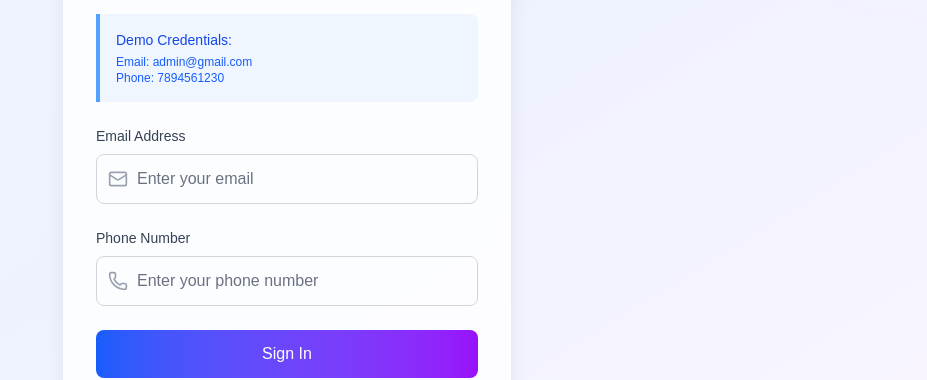
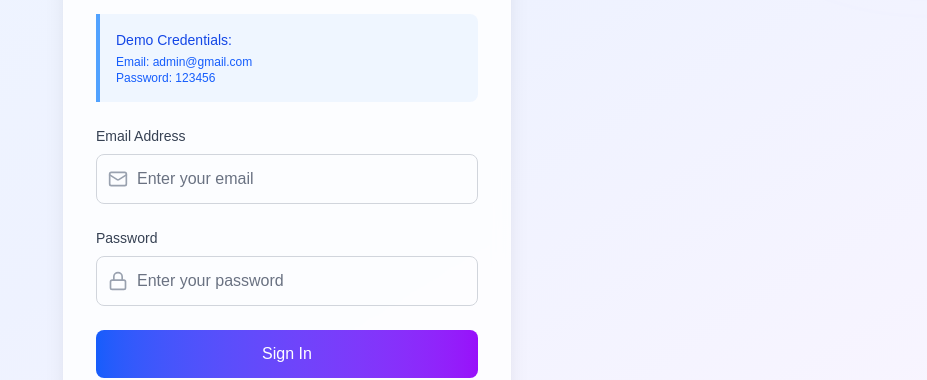
Before and after one commit to gulshan00/teacher-management, a Next.js app: page /login in a window 1280 px wide. Shown: the part 257-637 px from the top of the page, without its empty margins (353-1280 px from the left). Built offline with nearby package versions, Linux system fonts and the light colour scheme.

Commit message:
minor changes

```diff
--- a/app/layout.tsx
+++ b/app/layout.tsx
@@ -1,53 +1,68 @@
-'use client';
+// 'use client';
 
+// import './globals.css';
+// import { useEffect, useState } from 'react';
+// import { useRouter } from 'next/navigation';
+// import { ReactNode } from 'react';
+
+// export default function RootLayout({ children }: { children: ReactNode }) {
+//   const router = useRouter();
+//   const [isLoading, setIsLoading] = useState(true);
+
+//   useEffect(() => {
+//     const checkAuth = () => {
+//       try {
+//         const isAuthenticated = localStorage.getItem('isAuthenticated');
+//         const currentPath = window.location.pathname;
+
+//         console.log('Auth check:', { isAuthenticated, currentPath });
+
+//         if (!isAuthenticated || isAuthenticated === 'false') {
+//           if (currentPath !== '/login') {
+//             router.push('/login');
+//           }
+//         } else {
+//           if (currentPath === '/login') {
+//             router.push('/');
+//           }
+//         }
+//       } catch (error) {
+//         console.error('Auth check error:', error);
+//       } finally {
+//         setIsLoading(false);
+//       }
+//     };
+
+//     setTimeout(checkAuth, 100); // Delay to wait for hydration
+//   }, [router]);
+
+//   if (isLoading) {
+//     return (
+//       <html lang="en">
+//         <body>
+//           <div className="flex items-center justify-center min-h-screen">
+//             <div className="animate-spin rounded-full h-8 w-8 border-b-2 border-blue-600"></div>
+//           </div>
+//         </body>
+//       </html>
+//     );
+//   }
+
+//   return (
+//     <html lang="en">
+//       <body className="flex">
+//         <main className="flex-1 bg-gray-100 min-h-screen">{children}</main>
+//       </body>
+//     </html>
+//   );
+// }
+
+
+// app/layout.tsx
 import './globals.css';
-import { useEffect, useState } from 'react';
-import { useRouter } from 'next/navigation';
 import { ReactNode } from 'react';
 
 export default function RootLayout({ children }: { children: ReactNode }) {
-  const router = useRouter();
-  const [isLoading, setIsLoading] = useState(true);
-
-  useEffect(() => {
-    const checkAuth = () => {
-      try {
-        const isAuthenticated = localStorage.getItem('isAuthenticated');
-        const currentPath = window.location.pathname;
-
-        console.log('Auth check:', { isAuthenticated, currentPath });
-
-        if (!isAuthenticated || isAuthenticated === 'false') {
-          if (currentPath !== '/login') {
-            router.push('/login');
-          }
-        } else {
-          if (currentPath === '/login') {
-            router.push('/');
-          }
-        }
-      } catch (error) {
-        console.error('Auth check error:', error);
-      } finally {
-        setIsLoading(false);
-      }
-    };
-
-    setTimeout(checkAuth, 100); // Delay to wait for hydration
-  }, [router]);
-
-  if (isLoading) {
-    return (
-      <html lang="en">
-        <body>
-          <div className="flex items-center justify-center min-h-screen">
-            <div className="animate-spin rounded-full h-8 w-8 border-b-2 border-blue-600"></div>
-          </div>
-        </body>
-      </html>
-    );
-  }
-
   return (
     <html lang="en">
       <body className="flex">
--- a/app/login/page.tsx
+++ b/app/login/page.tsx
@@ -1,11 +1,11 @@
 'use client';
 import { useState, useEffect } from 'react';
 import { useRouter } from 'next/navigation';
-import { Mail, Phone, Shield } from 'lucide-react';
+import { Mail, Shield, Lock } from 'lucide-react';
 
 export default function LoginPage() {
   const [email, setEmail] = useState('');
-  const [phone, setPhone] = useState('');
+  const [password, setPassword] = useState('');
   const [error, setError] = useState('');
   const [isLoading, setIsLoading] = useState(false);
   const router = useRouter();
@@ -21,15 +21,19 @@ export default function LoginPage() {
     setIsLoading(true);
     setError('');
 
+    // Trim inputs
+    const trimmedEmail = email.trim();
+    const trimmedPassword = password.trim();
+
     await new Promise(resolve => setTimeout(resolve, 1000));
 
-    if (email === 'admin@gmail.com' && phone === '7894561230') {
+    if (trimmedEmail === 'admin@gmail.com' && trimmedPassword === '123456') {
       localStorage.setItem('isAuthenticated', 'true');
-      localStorage.setItem('userEmail', email);
+      localStorage.setItem('userEmail', trimmedEmail);
       setError('');
       router.push('/');
     } else {
-      setError('Invalid email or phone number. Please check your credentials.');
+      setError('Invalid email or password. Please check your credentials.');
     }
 
     setIsLoading(false);
@@ -67,7 +71,7 @@ export default function LoginPage() {
           <div className="bg-blue-50 border-l-4 border-blue-400 p-4 mb-6 rounded-r-lg">
             <p className="text-blue-700 text-sm font-medium mb-1">Demo Credentials:</p>
             <p className="text-blue-600 text-xs">Email: admin@gmail.com</p>
-            <p className="text-blue-600 text-xs">Phone: 7894561230</p>
+            <p className="text-blue-600 text-xs">Password: 123456</p>
           </div>
 
           <div className="space-y-6">
@@ -87,14 +91,14 @@ export default function LoginPage() {
             </div>
 
             <div className="relative">
-              <label className="block text-sm font-medium text-gray-700 mb-2">Phone Number</label>
+              <label className="block text-sm font-medium text-gray-700 mb-2">Password</label>
               <div className="relative">
-                <Phone className="absolute left-3 top-1/2 transform -translate-y-1/2 text-gray-400 w-5 h-5" />
+                <Lock className="absolute left-3 top-1/2 transform -translate-y-1/2 text-gray-400 w-5 h-5" />
                 <input
-                  type="tel"
-                  placeholder="Enter your phone number"
-                  value={phone}
-                  onChange={(e) => setPhone(e.target.value)}
+                  type="password"
+                  placeholder="Enter your password"
+                  value={password}
+                  onChange={(e) => setPassword(e.target.value)}
                   onKeyDown={handleKeyPress}
                   className="w-full pl-10 pr-4 py-3 border border-gray-300 rounded-lg focus:ring-2 focus:ring-blue-500 focus:border-transparent transition-all duration-200 text-gray-900 placeholder-gray-500"
                 />
--- a/app/page.tsx
+++ b/app/page.tsx
@@ -1,5 +1,167 @@
+// 'use client';
+// import React, { useState } from 'react';
+// import Navbar from '@/components/common/Navbar';
+// import Sidebar from '@/components/common/Sidebar';
+// import ViewTeachers from '@/components/teacher/ViewTeachers';
+// import AddNewTeacher from '@/components/teacher/AddNewTeacher';
+// import ActiveTeachers from '@/components/teacher/ActiveTeachers';
+// import InactiveTeachers from '@/components/teacher/InactiveTeachers';
+// import Departments from '@/components/teacher/Departments';
+// import Schedule from '@/components/teacher/Schedule';
+// import {
+//   BarChart3,
+//   PieChart,
+//   Activity,
+//   Calendar,
+//   Users,
+//   BookOpen,
+//   GraduationCap,
+// } from 'lucide-react';
+
+// export default function DashboardPage() {
+//   const [activeNav, setActiveNav] = useState('home');
+//   const [isTeacherExpanded, setIsTeacherExpanded] = useState(false);
+//   const [sidebarOpen, setSidebarOpen] = useState(false);
+
+//   const stats = [
+//     { title: 'Total Students', value: '1,234', change: '+12%', icon: GraduationCap, color: 'bg-blue-500' },
+//     { title: 'Total Teachers', value: '89', change: '+3%', icon: Users, color: 'bg-green-500' },
+//     { title: 'Total Courses', value: '45', change: '+8%', icon: BookOpen, color: 'bg-purple-500' },
+//     { title: 'Active Sessions', value: '28', change: '+15%', icon: Activity, color: 'bg-orange-500' },
+//   ];
+
+//   const recentActivities = [
+//     { id: 1, type: 'teacher', message: 'John Smith added a new assignment', time: '2 hours ago' },
+//     { id: 2, type: 'student', message: 'Sarah Johnson submitted homework', time: '3 hours ago' },
+//     { id: 3, type: 'course', message: 'New course "Advanced Physics" created', time: '5 hours ago' },
+//     { id: 4, type: 'system', message: 'System maintenance completed', time: '1 day ago' },
+//   ];
+
+//   const upcomingEvents = [
+//     { id: 1, title: 'Parent-Teacher Meeting', date: '2024-07-15', time: '10:00 AM' },
+//     { id: 2, title: 'Science Fair', date: '2024-07-20', time: '2:00 PM' },
+//     { id: 3, title: 'Sports Day', date: '2024-07-25', time: '9:00 AM' },
+//   ];
+
+
+
+//   const renderContent = () => {
+//     switch (activeNav) {
+//       case 'home':
+//         return <div className="space-y-6">
+//           <div className="grid grid-cols-1 sm:grid-cols-2 xl:grid-cols-4 gap-6">
+//             {stats.map((stat, index) => (
+//               <div key={index} className="bg-white rounded-xl p-6 shadow-sm border border-gray-200">
+//                 <div className="flex items-center justify-between">
+//                   <div>
+//                     <p className="text-sm font-medium text-gray-600">{stat.title}</p>
+//                     <p className="text-2xl font-bold text-gray-900 mt-1">{stat.value}</p>
+//                     <p className="text-sm text-green-600 mt-1">{stat.change} from last month</p>
+//                   </div>
+//                   <div className={`w-12 h-12 rounded-lg ${stat.color} flex items-center justify-center`}>
+//                     <stat.icon className="w-6 h-6 text-white" />
+//                   </div>
+//                 </div>
+//               </div>
+//             ))}
+//           </div>
+
+//           <div className="grid grid-cols-1 lg:grid-cols-2 gap-6">
+//             <div className="bg-white rounded-xl p-6 shadow-sm border border-gray-200">
+//               <h3 className="text-lg font-semibold text-gray-900 mb-4">Monthly Performance</h3>
+//               <div className="h-64 bg-gray-50 rounded-lg flex flex-col items-center justify-center">
+//                 <BarChart3 className="w-16 h-16 text-gray-400 mb-2" />
+//                 <p className="text-gray-500">Chart visualization would go here</p>
+//               </div>
+//             </div>
+//             <div className="bg-white rounded-xl p-6 shadow-sm border border-gray-200">
+//               <h3 className="text-lg font-semibold text-gray-900 mb-4">Department Distribution</h3>
+//               <div className="h-64 bg-gray-50 rounded-lg flex flex-col items-center justify-center">
+//                 <PieChart className="w-16 h-16 text-gray-400 mb-2" />
+//                 <p className="text-gray-500">Pie chart visualization would go here</p>
+//               </div>
+//             </div>
+//           </div>
+
+//           <div className="grid grid-cols-1 lg:grid-cols-2 gap-6">
+//             <div className="bg-white rounded-xl p-6 shadow-sm border border-gray-200">
+//               <h3 className="text-lg font-semibold text-gray-900 mb-4">Recent Activities</h3>
+//               <div className="space-y-4">
+//                 {recentActivities.map((activity) => (
+//                   <div key={activity.id} className="flex items-start space-x-3">
+//                     <div className="w-2 h-2 bg-blue-500 rounded-full mt-2 flex-shrink-0"></div>
+//                     <div className="flex-1">
+//                       <p className="text-sm text-gray-900">{activity.message}</p>
+//                       <p className="text-xs text-gray-500 mt-1">{activity.time}</p>
+//                     </div>
+//                   </div>
+//                 ))}
+//               </div>
+//             </div>
+//             <div className="bg-white rounded-xl p-6 shadow-sm border border-gray-200">
+//               <h3 className="text-lg font-semibold text-gray-900 mb-4">Upcoming Events</h3>
+//               <div className="space-y-4">
+//                 {upcomingEvents.map((event) => (
+//                   <div key={event.id} className="flex items-center space-x-3 p-3 bg-gray-50 rounded-lg">
+//                     <div className="w-10 h-10 bg-purple-100 rounded-lg flex items-center justify-center">
+//                       <Calendar className="w-5 h-5 text-purple-600" />
+//                     </div>
+//                     <div className="flex-1">
+//                       <p className="text-sm font-medium text-gray-900">{event.title}</p>
+//                       <p className="text-xs text-gray-500">{event.date} at {event.time}</p>
+//                     </div>
+//                   </div>
+//                 ))}
+//               </div>
+//             </div>
+//           </div>
+//         </div>
+
+//       case 'view-teachers':
+//         return <ViewTeachers />;
+//       case 'add-teacher':
+//         return <AddNewTeacher />;
+//       case 'active-teachers':
+//         return <ActiveTeachers />;
+//       case 'inactive-teachers':
+//         return <InactiveTeachers />;
+//       case 'departments':
+//         return <Departments />;
+//       case 'schedule':
+//         return <Schedule />;
+//       default:
+//         return <div className="p-6">Page not found.</div>;
+//     }
+//   };
+
+//   return (
+//     <div className="flex h-screen overflow-hidden bg-gray-50 relative">
+//       <Sidebar
+//         sidebarOpen={sidebarOpen}
+//         setSidebarOpen={setSidebarOpen}
+//         activeNav={activeNav}
+//         setActiveNav={setActiveNav}
+//         isTeacherExpanded={isTeacherExpanded}
+//         toggleTeacherExpanded={() => setIsTeacherExpanded(!isTeacherExpanded)}
+//       />
+
+//       <div className="flex flex-col flex-1 w-full">
+//         <Navbar onToggleSidebar={() => setSidebarOpen(!sidebarOpen)} />
+//         <main className="flex-1 overflow-y-auto px-4 sm:px-6 py-4 sm:py-6">
+//           {renderContent()}
+//         </main>
+//       </div>
+//     </div>
+//   );
+// }
+
+
+
+
 'use client';
-import React, { useState } from 'react';
+
+import React, { useEffect, useState } from 'react';
+import { useRouter } from 'next/navigation';
 import Navbar from '@/components/common/Navbar';
 import Sidebar from '@/components/common/Sidebar';
 import ViewTeachers from '@/components/teacher/ViewTeachers';
@@ -22,6 +184,26 @@ export default function DashboardPage() {
   const [activeNav, setActiveNav] = useState('home');
   const [isTeacherExpanded, setIsTeacherExpanded] = useState(false);
   const [sidebarOpen, setSidebarOpen] = useState(false);
+  const [isLoading, setIsLoading] = useState(true);
+  const router = useRouter();
+
+  // ✅ Auth Check
+  useEffect(() => {
+    const isAuthenticated = localStorage.getItem('isAuthenticated');
+    if (!isAuthenticated || isAuthenticated === 'false') {
+      router.push('/login');
+    } else {
+      setIsLoading(false);
+    }
+  }, [router]);
+
+  if (isLoading) {
+    return (
+      <div className="flex items-center justify-center min-h-screen">
+        <div className="animate-spin rounded-full h-8 w-8 border-b-2 border-blue-600"></div>
+      </div>
+    );
+  }
 
   const stats = [
     { title: 'Total Students', value: '1,234', change: '+12%', icon: GraduationCap, color: 'bg-blue-500' },
@@ -43,12 +225,11 @@ export default function DashboardPage() {
     { id: 3, title: 'Sports Day', date: '2024-07-25', time: '9:00 AM' },
   ];
 
-
-
   const renderContent = () => {
     switch (activeNav) {
       case 'home':
-        return <div className="space-y-6">
+        return (
+         <div className="space-y-6">
           <div className="grid grid-cols-1 sm:grid-cols-2 xl:grid-cols-4 gap-6">
             {stats.map((stat, index) => (
               <div key={index} className="bg-white rounded-xl p-6 shadow-sm border border-gray-200">
@@ -116,7 +297,7 @@ export default function DashboardPage() {
             </div>
           </div>
         </div>
-
+        );
       case 'view-teachers':
         return <ViewTeachers />;
       case 'add-teacher':
@@ -144,7 +325,6 @@ export default function DashboardPage() {
         isTeacherExpanded={isTeacherExpanded}
         toggleTeacherExpanded={() => setIsTeacherExpanded(!isTeacherExpanded)}
       />
-
       <div className="flex flex-col flex-1 w-full">
         <Navbar onToggleSidebar={() => setSidebarOpen(!sidebarOpen)} />
         <main className="flex-1 overflow-y-auto px-4 sm:px-6 py-4 sm:py-6">
```
